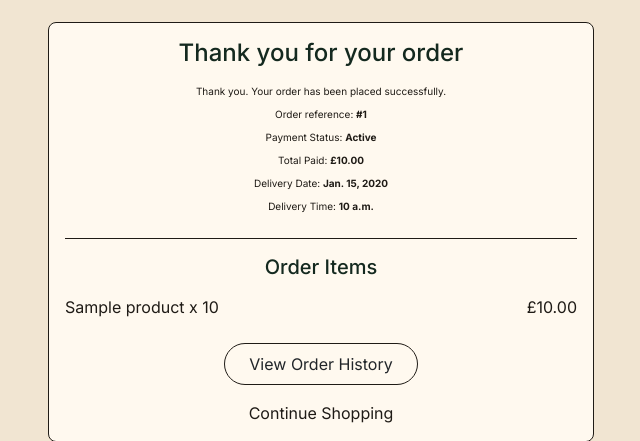
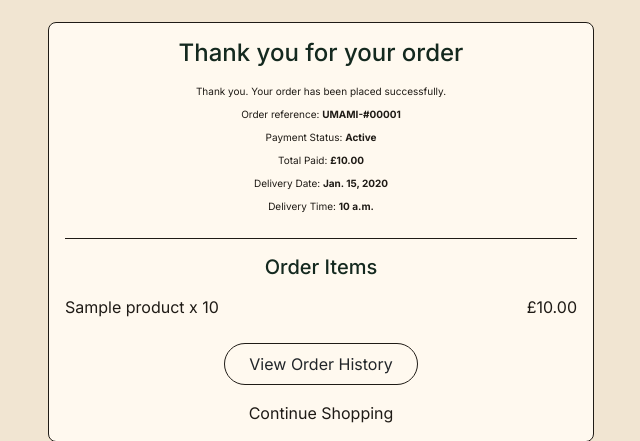
Before and after one commit to JJYNG1023/Project_4_UMAMI_BOX, a Django app: page /checkout/success/1/ in a window 1280 px wide. Shown: the part 174-615 px from the top of the page, without its empty margins (319-959 px from the left). Run offline with Django 4.2, Linux system fonts and the light colour scheme; tables that the repository leaves empty hold one stand-in row (values such as "Sample post"); parts of the project's set-up code (start-up, migrations or seed data) failed here and were passed over; some libraries are stand-ins or nearby versions; some web fonts are replaced.

Commit message:
update order number

```diff
--- a/checkout/templates/checkout/checkout_success.html
+++ b/checkout/templates/checkout/checkout_success.html
@@ -28,7 +28,7 @@
                     </p>
 
                     <p class="mb-2">
-                        Order reference: <strong> #{{ order.id }} </strong>
+                        Order reference: <strong> UMAMI-#{{ order.id|stringformat:"05d" }} </strong>
                     </p>
 
                      <p class="mb-2">
```
